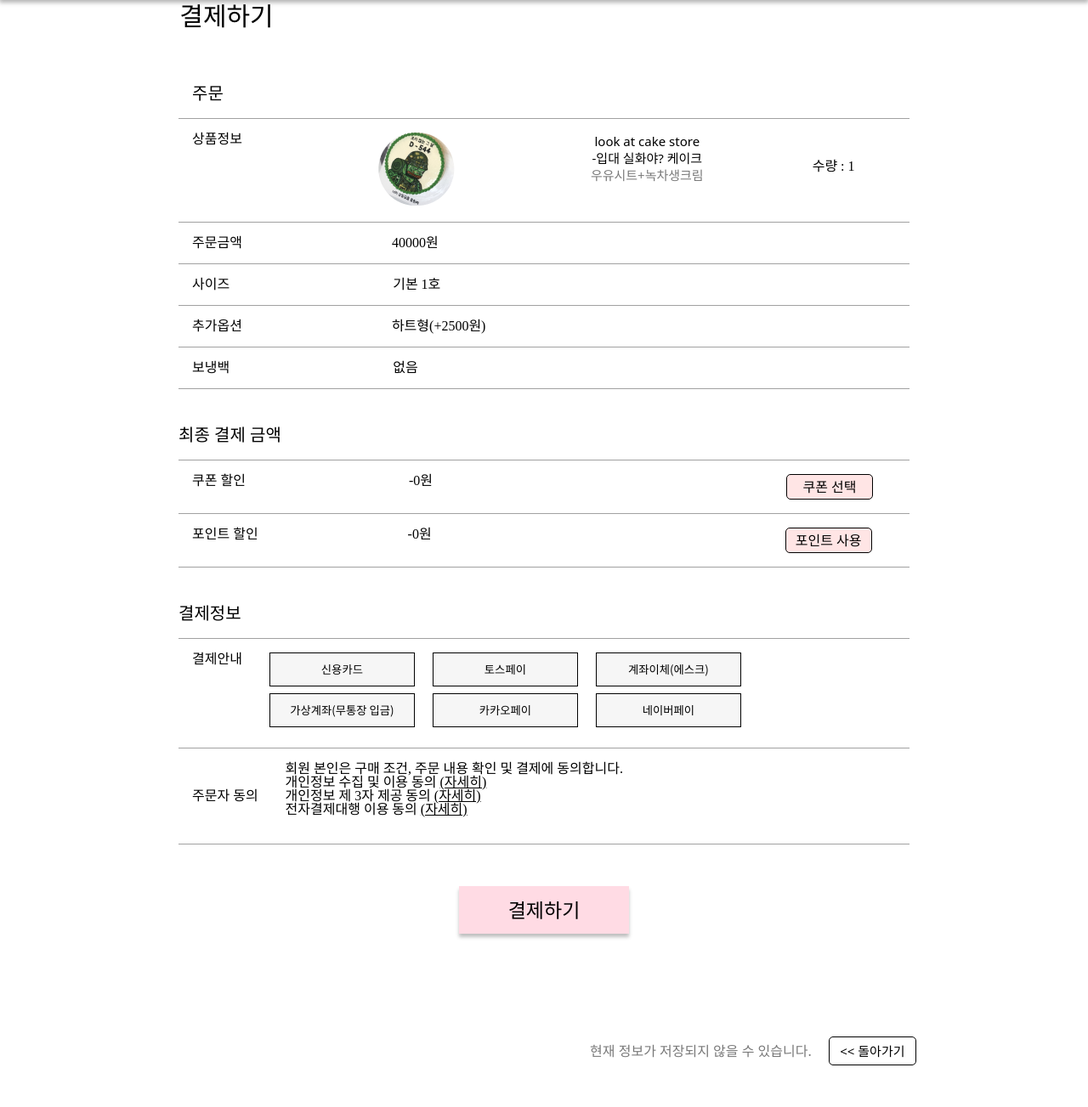
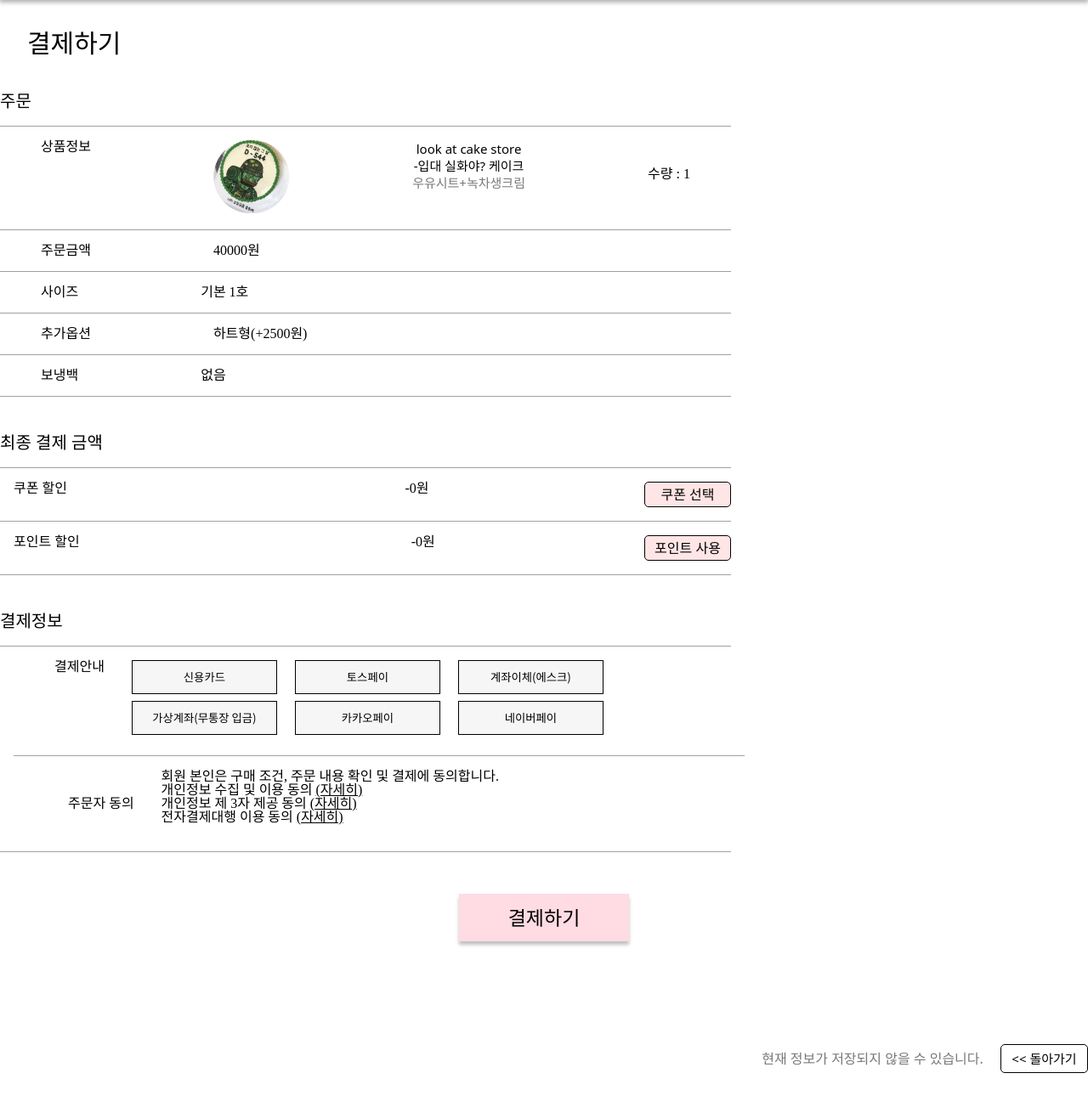
Before and after one commit to Kenny-KH/cakewalk_backend, a Django app: page /cake/payment/ in a window 1280 px wide. Shown: the part 60-1363 px from the top of the page at 85% size. Before the commit the page ends 1314 px from the top, so only its background shows below. Run offline with Django 4.2, Linux system fonts and the light colour scheme; the visitor is signed in with stand-in values (Sample User, id 1).

Commit message:
Revert "s"

```diff
--- a/cake/templates/payment.html
+++ b/cake/templates/payment.html
@@ -1,9 +1,12 @@
-{% extends 'base.html' %} {% load static %} {% block head %}
+{% extends 'base.html' %}
+{% load static %}
+{% block head %}
     <title>결제하기</title>
 
     <!-- CSS stylesheet -->
     <link rel="stylesheet" type="text/css" href="{% static 'css/payment.css' %}" />
-{% endblock %} {% block content %}
+{% endblock %}
+{% block content %}
   <body class="body">
     <div class="wrapper">
       <div class="pay">결제하기</div>
@@ -11,11 +14,7 @@
       <div class="infor">
         <div class="item">상품정보</div>
         <div class="cake">
-        <img
-          class="img"
-          src="{% static 'img/payment/payment_ex.png' %}"
-          alt="cake"
-        />
+          <img class="img" src="{% static 'img/payment/payment_ex.png' %}" alt="cake" />
         </div>
         <div class="name">
           look at cake store <br />
@@ -31,7 +30,7 @@
       </div>
 
       <div class="size">
-      <div class="smalldiv_1">사이즈</div>
+        <div class="smalldiv">사이즈</div>
         <div>기본 1호</div>
       </div>
 
@@ -41,14 +40,14 @@
       </div>
 
       <div class="icebag">
-      <div class="smalldiv_1">보냉백</div>
+        <div class="smalldiv">보냉백</div>
         <div>없음</div>
       </div>
 
       <div class="total_amount">최종 결제 금액</div>
 
       <div class="dis_coupon">
-      <div class="smalldiv_1">쿠폰 할인</div>
+        <div class="smalldiv">쿠폰 할인</div>
         <div>-0원</div>
 
         <button class="choice_cou">쿠폰 선택</button>
@@ -99,4 +98,3 @@
       </div>
     </div>
 {% endblock %}
-</body>
--- a/static/css/payment.css
+++ b/static/css/payment.css
@@ -1,49 +1,28 @@
-.wrapper {
-  display: flex;
-  justify-content: center;
-  flex-direction: column;
-  align-items: center;
-
-}
-
 .pay {
-  margin: 0 0 39px;
-
-  margin-left: -747px;
-
+  margin: 2rem;
   font-size: 30px;
   font-weight: 500;
   line-height: 40.86px;
 }
 
 .order {
-  border-bottom: 1px solid rgba(0, 0, 0, 0.37);
   width: 860px;
-  padding: 1rem 0 1rem 1rem;
-
+  padding: 0 0 1rem 0;
   font-family: "Noto Sans";
   font-style: normal;
   font-weight: 400;
   font-size: 20px;
   line-height: 27px;
-
   color: #000000;
 }
 
 .infor {
   border-bottom: 1px solid rgba(0, 0, 0, 0.37);
+  border-top: 1px solid rgba(0, 0, 0, 0.37);
   width: 860px;
-
-  padding: 1rem 0 1rem 1rem;
+  padding: 1rem 3rem;
   display: flex;
-}
-
-.item {
-  margin-right: 10rem;
-}
-
-.img {
-  margin-right: 10rem;
+  justify-content: space-between;
 }
 
 .name {
@@ -61,84 +40,50 @@
 
 .amount {
   padding: 2rem 0;
-  margin-left: 8rem;
 }
 
-.order_div {
-  padding-right: 11rem;
-}
-
-.smalldiv_1{
-  padding-right: 12rem;
-}
-
-.smalldiv{
-  padding-right: 11rem;
-}
-
-.size_div {
-  padding-right: 12rem;
-}
-
-.option_div {
-  padding-right: 11rem;
-}
-
-.icebag_div {
-  padding-right: 12rem;
-}
-
-.coupon_div {
-  padding-right: 11rem;
-}
-
-.point_div {
-  padding-right: 10rem;
+.smalldiv {
+  padding-right: 9rem;
 }
 
 .order_price {
   border-bottom: 1px solid rgba(0, 0, 0, 0.37);
   width: 860px;
-  padding: 1rem 0 1rem 1rem;
-
+  padding: 1rem 3rem;
   display: flex;
 }
 
 .size {
   border-bottom: 1px solid rgba(0, 0, 0, 0.37);
   width: 860px;
-  padding: 1rem 0 1rem 1rem;
+  padding: 1rem 3rem;
   display: flex;
 }
 
 .option {
   border-bottom: 1px solid rgba(0, 0, 0, 0.37);
   width: 860px;
-  padding: 1rem 0 1rem 1rem;
-
+  padding: 1rem 3rem;
   display: flex;
 }
 
 .icebag {
   border-bottom: 1px solid rgba(0, 0, 0, 0.37);
   width: 860px;
-  padding: 1rem 0 1rem 1rem;
+  padding: 1rem 3rem;
   display: flex;
 }
 
 .total_amount {
   border-bottom: 1px solid rgba(0, 0, 0, 0.37);
   width: 860px;
-  padding: 0 1rem 1rem 0;
-
+  padding: 0 0 1rem 0;
   font-family: "Noto Sans";
   font-style: normal;
   font-weight: 400;
   font-size: 20px;
   line-height: 27px;
-
   margin-top: 40px;
-
   color: #000000;
 }
 
@@ -147,12 +92,11 @@
   width: 860px;
   padding: 1rem 0 1rem 1rem;
   display: flex;
-
+  justify-content: space-between;
   flex-direction: row;
 }
 
 .choice_cou {
-  margin: 0 0 0 26rem;
   border-bottom: 1px solid rgba(0, 0, 0, 0.37);
   width: 860px;
   width: 102px;
@@ -161,38 +105,33 @@
   border: 1px solid #000000;
   border-radius: 5px;
   box-sizing: border-box;
-
   font-family: "Noto Sans";
   font-style: normal;
   font-weight: 400;
   font-size: 16px;
   line-height: 22px;
-
   text-align: center;
-
   color: #000000;
 }
 
 .pay_info {
   border-bottom: 1px solid rgba(0, 0, 0, 0.37);
   width: 860px;
-  padding: 0 1rem 1rem 0;
+  padding: 0 0 1rem 0;
   margin-top: 40px;
-
   font-family: "Noto Sans";
   font-style: normal;
   font-weight: 400;
   font-size: 20px;
   line-height: 27px;
-
   color: #000000;
 }
 
 .pay_intro {
   border-bottom: 1px solid rgba(0, 0, 0, 0.37);
   width: 860px;
-  padding: 1rem 0 1rem 1rem;
-  /*margin-left: 1rem;*/
+  padding: 1rem 3rem;
+  margin-left: 1rem;
   display: flex;
   flex-direction: row;
   flex-wrap: wrap;
@@ -222,13 +161,13 @@
 .agree {
   border-bottom: 1px solid rgba(0, 0, 0, 0.37);
   width: 860px;
-  padding: 1rem 0 1rem 1rem;
+  padding: 1rem 3rem;
   display: flex;
   flex-direction: row;
 }
 
 .order_agree {
-  padding: 2rem 2rem 2rem 0rem;
+  padding: 2rem;
 }
 
 /*.terms{
@@ -249,11 +188,9 @@
 .paying1 {
   width: 200px;
   height: 56px;
-
   background: #ffdbe4;
   box-shadow: 0px 4px 4px rgba(0, 0, 0, 0.25);
   margin: 49.5px 0 0 0;
-
   border: #ffdbe4;
   font-family: "Noto Sans";
   font-style: normal;
@@ -267,7 +204,6 @@
 .caution {
   display: flex;
   justify-content: flex-end;
-  margin-right: -492px;
   margin-top: 105px;
   margin-bottom: 40px;
 }
@@ -280,9 +216,7 @@
   font-weight: 400;
   font-size: 16px;
   line-height: 22px;
-
   text-align: center;
-
   color: rgba(0, 0, 0, 0.53);
 }
 
@@ -301,6 +235,5 @@
   line-height: 22px;
   text-align: center;
   color: #000000;
-
   margin-left: 1rem;
 }
```
Also changed, not shown: static/css/store_info_more.css (+23 -39 lines), store/templates/store_info_more.html (+5 -5 lines). Lines whose indentation alone changed are shown as unchanged.
